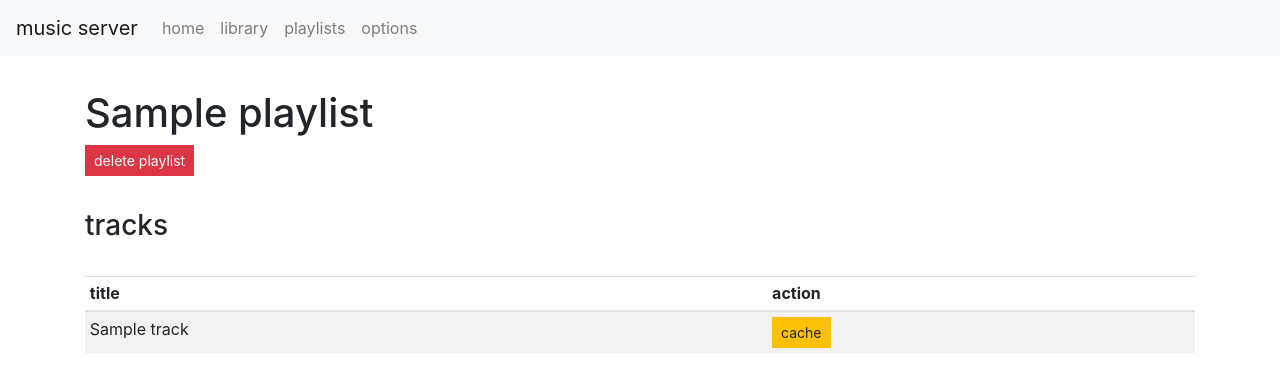
After one commit to spashii/music-server, a Flask app: page /playlist/1 in a window 1280 px wide. The commit adds this page. Shown: the top 392 px of the page. Run offline with Flask 2, Linux system fonts and the light colour scheme; tables that the repository leaves empty hold one stand-in row (values such as "Sample post"); some libraries are stand-ins or nearby versions.

Commit message:
playlists

```diff
--- a/app/models.py
+++ b/app/models.py
@@ -1,6 +1,5 @@
 import os
-import time
-import threading
+from datetime import datetime
 from app import db
 from app.config import Config
 import youtube_dl
@@ -28,6 +27,11 @@ ydl_opts = {
 class Track(db.Model):
     id = db.Column(db.String(16), primary_key=True)
     title = db.Column(db.String(128))
+    date_added = db.Column(db.DateTime, nullable=False, default=datetime.utcnow)
+    # playlists = db.relationship(
+    #             'Playlist',
+    #             secondary=playlist_tracks,
+    #             )
 
     def __repr__(self):
         return self.id
@@ -72,6 +76,13 @@ class Track(db.Model):
                     db.session.commit()
 
     @staticmethod
+    def are_cached():
+        for track in Track.query.all():
+            if not track.is_cached():
+                return False
+        return True
+
+    @staticmethod
     def index_all():
         path = os.path.join(track_cache_path)
         for track_filename in os.listdir(path):
@@ -80,11 +91,15 @@ class Track(db.Model):
                 track = Track.query.get(id)
                 if track is None:
                     with youtube_dl.YoutubeDL() as ydl:
-                        info = ydl.extract_info(id, download=False)
-                        title = info.get('title')
-                    track = Track(id=id, title=title)
-                    db.session.add(track)
-                    db.session.commit()
+                        try:
+                            info = ydl.extract_info(id, download=False)
+                        except:
+                            title = id
+                        else:
+                            title = info.get('title')
+                        track = Track(id=id, title=title)
+                        db.session.add(track)
+                        db.session.commit()
 
     @staticmethod
     def cache_all():
@@ -107,3 +122,28 @@ class Track(db.Model):
                               title = result['title'])
                 tracks.append(track)
         return tracks
+
+    def add_to_playlist(self, playlist):
+        playlist.tracks.append(self)
+        print(f'[music server] {self.id} added to {playlist.title}')
+
+    def remove_from_playlist(self, playlist):
+        playlist.tracks.remove(self)
+        print(f'[music server] {self.id} removed from {playlist.title}')
+
+playlist_tracks = db.Table(
+                   'playlist_tracks',
+                   db.Column('playlist_id', db.Integer, db.ForeignKey('playlist.id')),
+                   db.Column('track_id', db.String(16), db.ForeignKey('track.id')))
+
+class Playlist(db.Model):
+    id = db.Column(db.Integer, primary_key=True)
+    title = db.Column(db.String(32), unique=True)
+    tracks = db.relationship(
+            'Track',
+            secondary=playlist_tracks,
+            lazy='dynamic',
+            backref=db.backref('playlists', lazy=True))
+
+    def __repr__(self):
+        return f"[title: {self.title}, tracks: {','.join([str(i) for i in self.tracks])}]"
--- a/app/routes.py
+++ b/app/routes.py
@@ -1,7 +1,7 @@
 import threading
 from app import app, db
-from app.models import Track
-from app.forms import SearchForm
+from app.models import Track, Playlist
+from app.forms import SearchForm, NewPlaylistForm
 from flask import render_template, redirect, url_for, request
 
 @app.route('/', methods=['GET', 'POST'])
@@ -15,8 +15,15 @@ def index():
 
 @app.route('/library')
 def library():
-    tracks = Track.query.order_by(Track.title.asc())
-    return render_template('library.html', tracks=tracks)
+    sort_by = request.args.get('sort_by', default='date_added', type=str)
+    if sort_by == 'title':
+        tracks = Track.query.order_by(Track.title.asc())
+    else:
+        tracks = Track.query.order_by(Track.date_added.desc())
+    playlists = Playlist.query.order_by(Playlist.title.asc())
+    return render_template('library.html', tracks=tracks, are_cached=Track.are_cached(), playlists=playlists)
+
+# convert next three to POST ?
 
 @app.route('/track/cache/<id>')
 def track_cache(id):
@@ -45,9 +52,47 @@ def track_delete(id):
 
 @app.route('/track/play/<id>')
 def track_play(id):
-    track = Track.query.get(id)
+    track = Track.query.get_or_404(id)
     return render_template('track_play.html', track=track)
 
 @app.route('/options')
 def options():
     return render_template('options.html')
+
+@app.route('/playlist')
+def playlist_all():
+    playlists = Playlist.query.all()
+    return render_template('playlist_all.html', playlists=playlists)
+
+@app.route('/playlist/new', methods=['GET', 'POST'])
+def playlist_new():
+    form = NewPlaylistForm()
+    if form.validate_on_submit():
+         playlist = Playlist(title=form.title.data)
+         db.session.add(playlist)
+         db.session.commit()
+         return redirect(url_for('playlist', id=playlist.id))
+    return render_template('playlist_new.html', form=form)
+
+@app.route('/playlist/delete/<int:id>')
+def playlist_delete(id):
+     playlist = Playlist.query.get_or_404(id)
+     db.session.delete(playlist)
+     db.session.commit()
+     return redirect(request.referrer or url_for('playlist_all'))
+
+@app.route('/playlist/<int:id>')
+def playlist(id):
+    playlist = Playlist.query.get_or_404(id)
+    return render_template('playlist.html', playlist=playlist)
+
+@app.route('/playlist/<int:id>/add/<track_id>')
+def playlist_add(id, track_id):
+    track = Track.query.get(track_id)
+    playlist = Playlist.query.get(id)
+    if track and playlist:
+        track.add_to_playlist(playlist)
+        db.session.commit()
+    return redirect(request.referrer or\
+                    url_for('playlist', id=id) or\
+                    url_for('playlists'))
--- a/app/templates/base.html
+++ b/app/templates/base.html
@@ -33,6 +33,9 @@
         <a class="nav-link" href="{{ url_for('library') }}">library</a>
       </li>
       <li class="nav-item">
+        <a class="nav-link" href="{{ url_for('playlist_all') }}">playlists</a>
+      </li>
+      <li class="nav-item">
         <a class="nav-link" href="{{ url_for('options') }}">options</a>
       </li>
     </ul>
--- /dev/null
+++ b/app/templates/playlist.html
@@ -0,0 +1,41 @@
+{% extends 'base.html' %}
+
+{% block content %}
+
+<hr class="invisible">
+<h1>{{ playlist.title }}</h1>
+<div class="row">
+    <div class="col">
+        <a class="btn btn-danger btn-sm" href="{{ url_for('playlist_delete', id=playlist.id) }}">delete playlist</a>
+    </div>
+</div>
+
+<hr class="invisible">
+<h3>tracks</h3>
+
+
+<table class="table table-striped table-sm">
+    <thead>
+        <tr>
+            <th scope="col">title</th>
+            <th scope="col">action</th>
+        </tr>
+    </thead>
+    <tbody>
+    {% for track in playlist.tracks %}
+    <tr>
+        <td>{{ track.title }}</td>
+        <td>
+        {% if track.is_cached() %}
+            <a class="btn btn-primary btn-sm" href="{{ url_for('track_play', id=track.id) }}">play</a>
+        {% else %}
+            <a class="btn btn-warning btn-sm" href="{{ url_for('track_cache', id=track.id) }}">cache</a>
+        {% endif %}
+        </td>
+    </tr>
+    {% endfor %}
+    </tbody>
+<hr class="invisible">
+</table>
+
+{% endblock %}
```
Also changed, not shown: app/forms.py (+11 -2 lines), app/templates/home.html (+4 -4 lines), app/templates/library.html (+26 -3 lines), app/templates/options.html (+5 -4 lines), app/templates/playlist_all.html (added, +37 -0 lines), app/templates/playlist_new.html (added, +31 -0 lines), migrations/versions/0704b29520c0_changes_p_table.py (added, +47 -0 lines), migrations/versions/5a95fe7fb426_track_table.py (deleted, +0 -32 lines).
